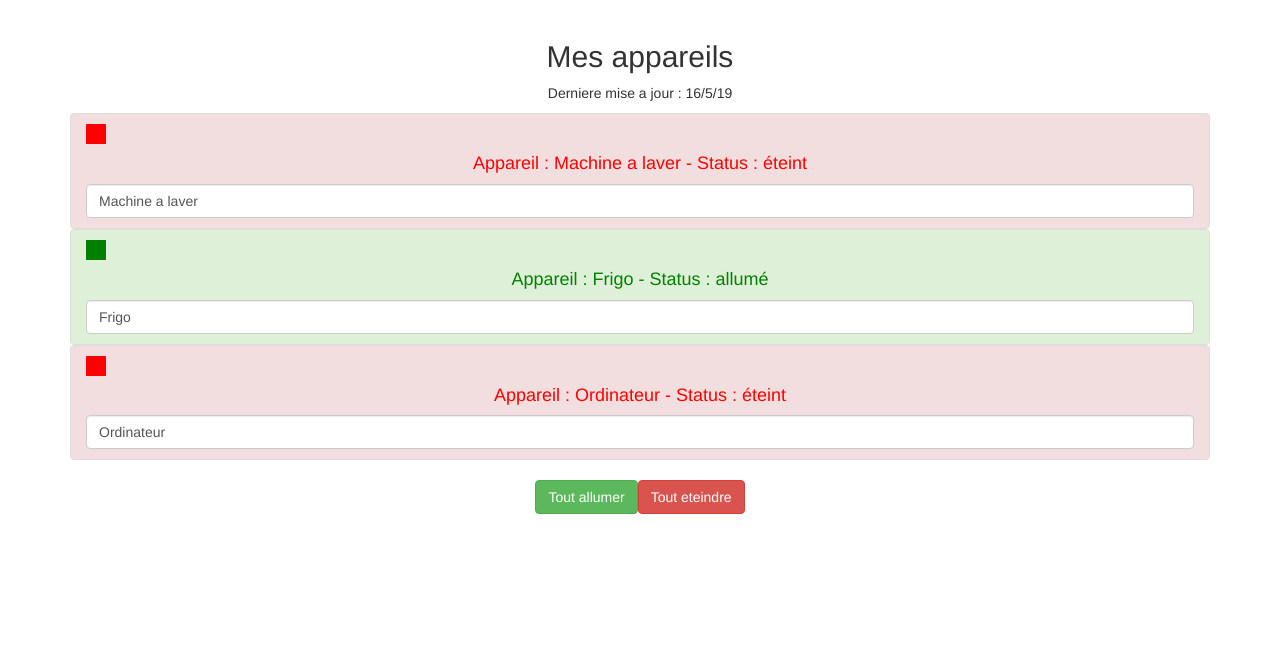
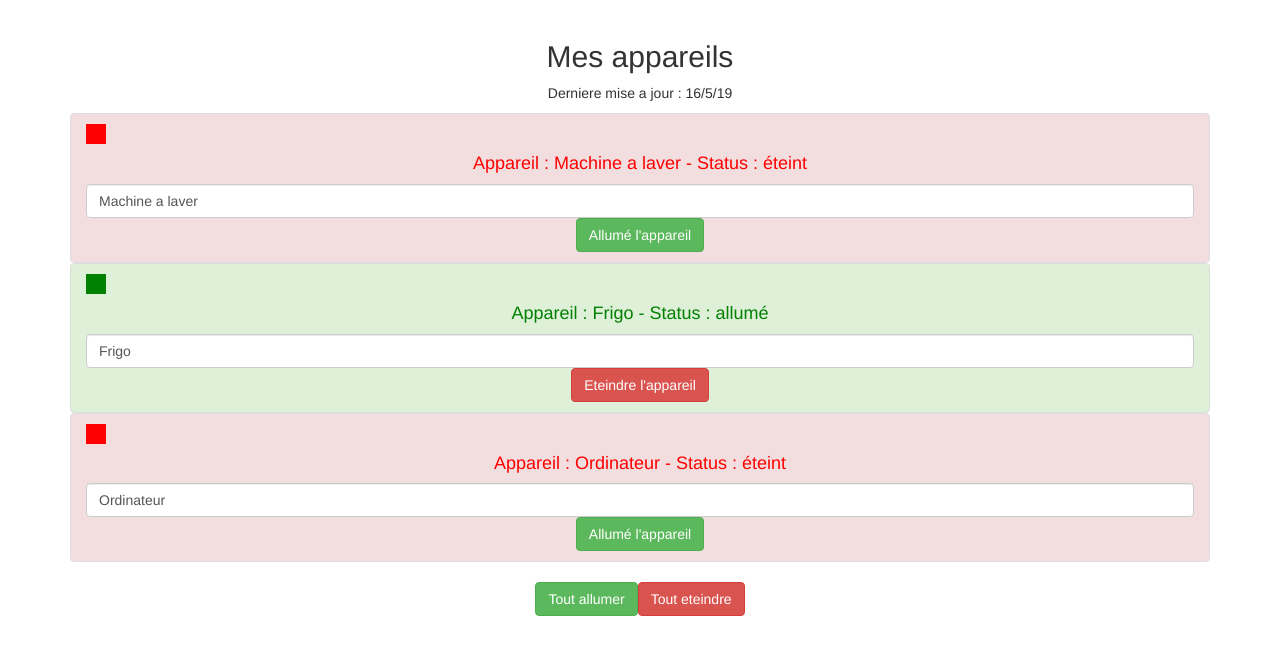
Before and after one commit to jordan62300/angular-first-project, an Angular app: page / in a window 1280 px wide. Shown: the top 654 px of the page. Built offline with nearby package versions, Linux system fonts and the light colour scheme.

Commit message:
ajout des boutons allumé/eteindre pour chaque composent

```diff
--- a/src/app/app.component.html
+++ b/src/app/app.component.html
@@ -9,9 +9,11 @@
         <h2>Mes appareils</h2>
         <p>Derniere mise a jour : {{ lastUpdate | async | date: 'd/M/yy' | uppercase}} </p>
         <ul class="list-group">
-         <app-appareil *ngFor="let appareil of appareils"
+         <app-appareil *ngFor="let appareil of appareils;let i = index"
                        [appareilName]="appareil.name"
-                       [appareilStatus]="appareil.status">
+                       [appareilStatus]="appareil.status"
+                       [index]="i">
+
         </app-appareil>
         </ul>
         <form action="">
--- a/src/app/appareil/appareil.component.html
+++ b/src/app/appareil/appareil.component.html
@@ -7,4 +7,6 @@
   <div style="width:20px;height:20px;background-color:green;" *ngIf="appareilStatus === 'allumé'"></div>
   <h4 [ngStyle]="{color: getColor()}">Appareil : {{ appareilName }} - Status : {{ getStatus() }} </h4>
   <input type="text" class="form-control" [(ngModel)]="appareilName">
+  <button class="btn btn-success" *ngIf="appareilStatus === 'éteint'" (click)="onSwitch()">Allumé l'appareil</button>
+  <button class="btn btn-danger" *ngIf="appareilStatus === 'allumé'" (click)="onSwitch()">Eteindre l'appareil</button>
 </li>
--- a/src/app/appareil/appareil.component.ts
+++ b/src/app/appareil/appareil.component.ts
@@ -1,4 +1,5 @@
 import { Component,Input, OnInit } from '@angular/core';
+import { AppareilService } from '../services/appareil.Service'
 
 @Component({
   selector: 'app-appareil',
@@ -9,8 +10,9 @@ export class AppareilComponent implements OnInit {
 
   @Input() appareilName: string;
   @Input() appareilStatus: string;
+  @Input() index:number;
 
-  constructor() { }
+  constructor(private appareilService: AppareilService) { }
 
   ngOnInit() {
   }
@@ -27,4 +29,12 @@ export class AppareilComponent implements OnInit {
     }
   }
 
+  onSwitch() {
+    if(this.appareilStatus === 'allumé') {
+      this.appareilService.switchOffOne(this.index) ;
+    } else if(this.appareilStatus === 'éteint'){
+      this.appareilService.switchOnOne(this.index);
+    }
+  }
+
 }
--- a/src/app/services/appareil.Service.ts
+++ b/src/app/services/appareil.Service.ts
@@ -25,4 +25,12 @@ export class AppareilService {
               appareil.status = 'éteint';
           }
       }
+
+      switchOnOne(i:number){
+        this.appareils[i].status = 'allumé';
+      }
+
+      switchOffOne(i:number) {
+          this.appareils[i].status = 'éteint';
+      }
 }
```
